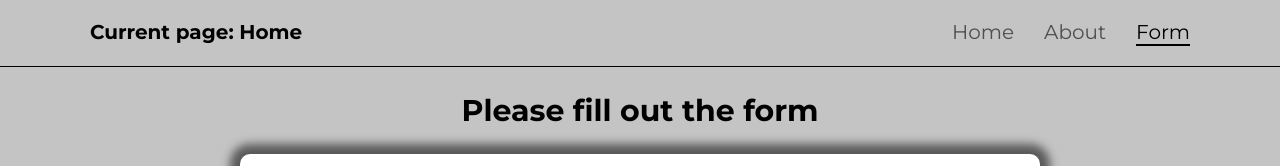
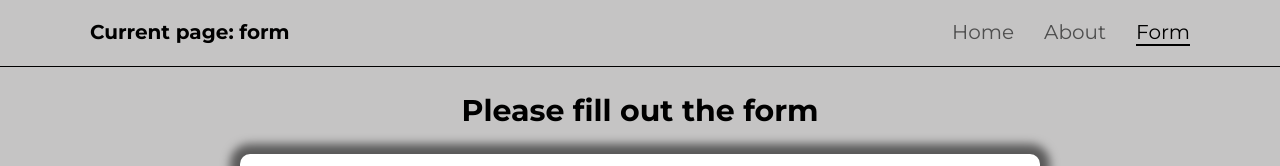
Before and after one commit to pedanmax/react-rss, a React (Vite) app in the folder react/: page /form in a window 1280 px wide. Shown: the top 166 px of the page. Built offline with nearby package versions, Linux system fonts and the light colour scheme.

Commit message:
fix:change logic display current page in header

```diff
--- a/react/src/components/Card/CardApi.tsx
+++ b/react/src/components/Card/CardApi.tsx
@@ -31,7 +31,6 @@ const CardApi = (props: CardFromAPI) => {
           className='card__button'
           data-testid='button'
           onClick={() => {
-            console.log(props.id);
             handleCard(props.id);
           }}
         >
--- a/react/src/components/CardList/CardList.tsx
+++ b/react/src/components/CardList/CardList.tsx
@@ -39,7 +39,6 @@ const CardList = ({
         .then(() => loading(false));
     }
   }, [loading]);
-  console.log(cards);
   const title = loadingState ? (
     <img className='home__preloader' src={preloader} alt='preloader' />
   ) : cards.length === 0 && !loadingState ? (
--- a/react/src/components/header/Header.scss
+++ b/react/src/components/header/Header.scss
@@ -12,6 +12,9 @@
   }
   &__title {
     font-weight: 700;
+    & > {
+      color: red;
+    }
   }
   &__navigation {
     display: flex;
--- a/react/src/components/header/Header.tsx
+++ b/react/src/components/header/Header.tsx
@@ -1,24 +1,27 @@
-import React, { useState } from 'react';
-import { NavLink } from 'react-router-dom';
+import React from 'react';
+import { NavLink, useLocation } from 'react-router-dom';
 import './Header.scss';
 
+export const LocationDisplay = () => {
+  const location = useLocation();
+  return <span>{location.pathname == '/' ? 'home' : location.pathname.slice(1)}</span>;
+};
+
 const Header = () => {
-  const [title, setTitle] = useState(' Home');
   return (
     <header className='header'>
       <div className='header__container'>
         <h2 className='header__title'>
-          Current page:
-          {title}
+          Current page: <LocationDisplay />
         </h2>
         <nav className='header__navigation'>
-          <NavLink to='/' className='header__item' onClick={() => setTitle(' Home')}>
+          <NavLink to='/' className='header__item'>
             Home
           </NavLink>
-          <NavLink to='/about' className='header__item' onClick={() => setTitle(' About')}>
+          <NavLink to='/about' className='header__item'>
             About
           </NavLink>
-          <NavLink to='/form' className='header__item' onClick={() => setTitle(' Form')}>
+          <NavLink to='/form' className='header__item'>
             Form
           </NavLink>
         </nav>
--- a/react/vite.config.ts
+++ b/react/vite.config.ts
@@ -19,6 +19,7 @@ export default defineConfig({
       enabled: true, // or 'istanbul'
       reporter: ['text'],
       include: ['**/*.{jsx,tsx}'],
+      exclude: ['src/main.tsx'],
     },
   },
 });
```
Also changed, not shown: 2 other files (tests, documents, lock files or other folders).
